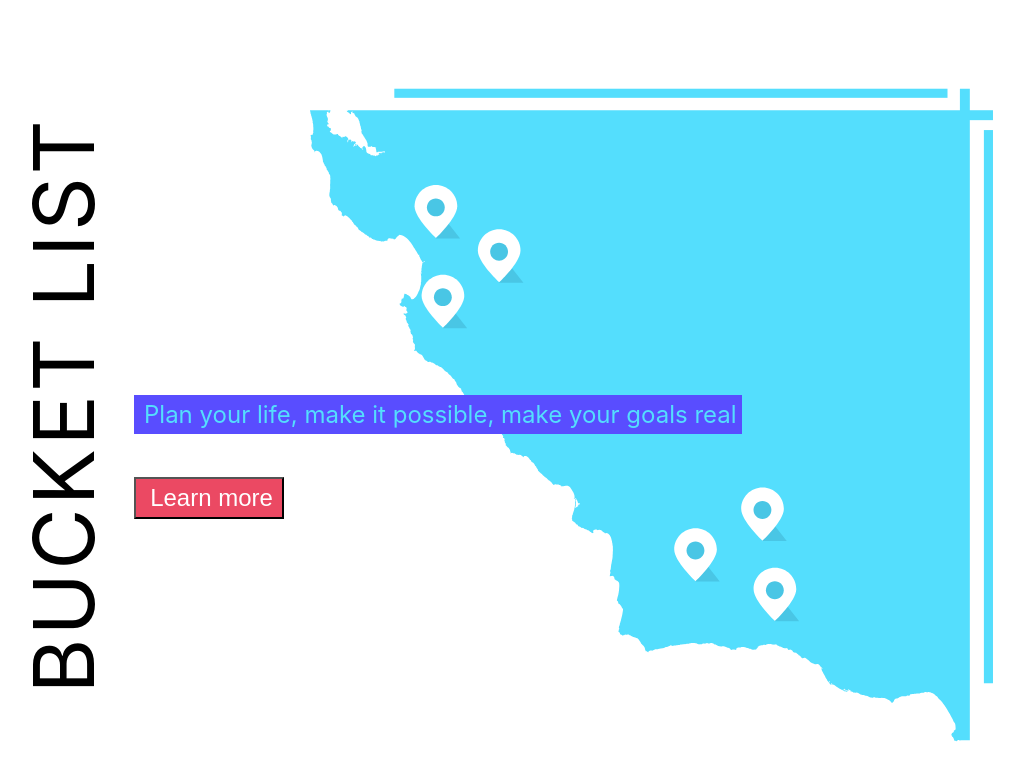
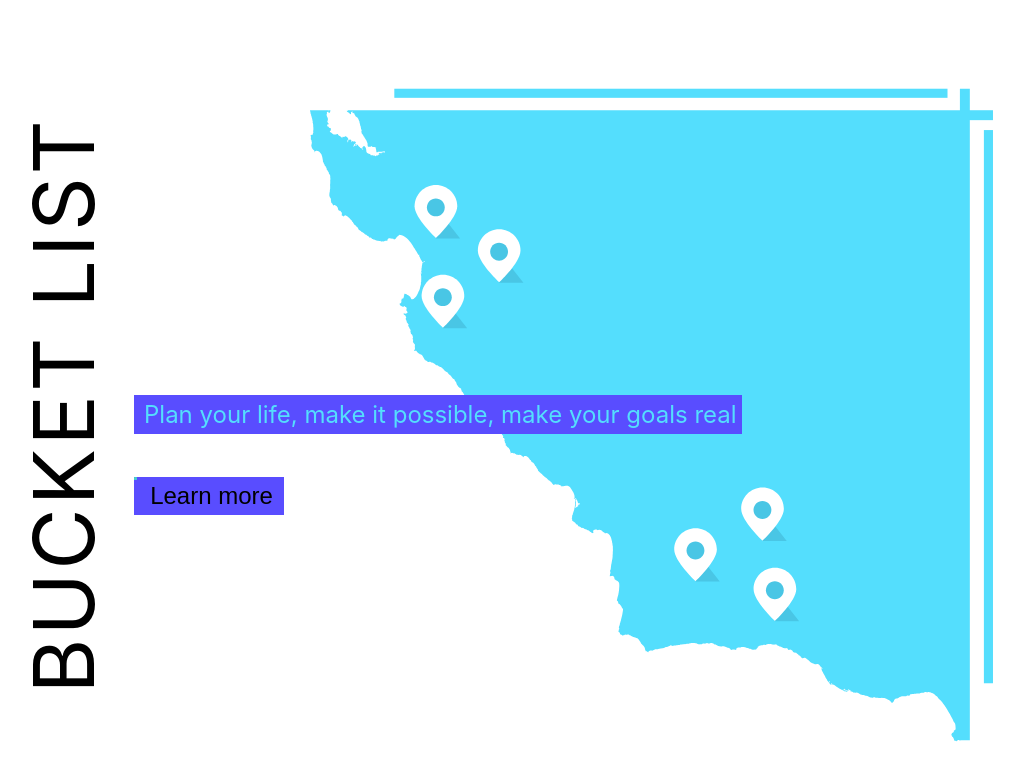
Before and after one commit to Bucket-List-Planner/FE, a React app: page / in a window 1280 px wide. Shown: the top 780 px of the page, without its empty margins (137-1161 px from the left). Built offline with nearby package versions, Linux system fonts and the light colour scheme.

Commit message:
btn in proccess

```diff
--- a/package.json
+++ b/package.json
@@ -43,6 +43,7 @@
     "webpack-merge": "^4.2.2"
   },
   "dependencies": {
+    "gsap": "^3.2.6",
     "react": "^16.13.1",
     "react-dom": "^16.13.1",
     "styled-components": "^5.1.0"
--- /dev/null
+++ b/src/components/Buttons/Button.tsx
@@ -0,0 +1,108 @@
+import React, {MouseEvent} from 'react'
+import styled from 'styled-components'
+import { TweenMax, TimelineMax, Linear } from "gsap";
+
+const Btn = styled.button<Props>`
+    background: ${props => props.primary ? props.theme.primary : props.secondary ? props.theme.secondary : props.bg};
+    color: ${props => props.color};
+    outline: none;
+    border: none;
+    cursor: pointer;
+    /* overflow: hidden; */
+    position: relative;
+    &:hover{
+        filter: hue-rotate(30);
+    }
+    .svg{
+        height: 100%;
+        pointer-events: none;
+        width: 100%;
+        position: absolute;
+        top: 0;
+        left: 0;
+        z-index: 0;
+    }
+    & * {
+        pointer-events: none;
+    }
+`
+
+type Props = {
+    color: string,
+    bg: string,
+    primary: boolean,
+    secondary: boolean,
+}
+
+type circle = SVGCircleElement | null
+
+class Button extends React.Component<Partial<Props>>{
+    circle1: circle
+    circle2: circle
+    circle3: circle
+
+    constructor(props: Props){
+        super(props)
+        this.circle1 = null
+        this.circle2 = null
+        this.circle3 = null
+    }
+
+    componentDidMount(){
+        // TweenMax.set([this.circle1, this.circle2, this.circle3], {
+        //     visibility: 'visible'
+        // })
+    }
+
+    rippleEffect = (event: MouseEvent<HTMLButtonElement>) =>{
+        event.preventDefault();
+        //   console.log(" x: event.pageX, y: event.pageY, ", event)
+        // this.circle1 && TweenMax.fromTo(this.circle1, 2 ,{scale: 0, autoAlpha:1, transformOrigin: "center center"}, {  scale: 1.5, autoAlpha: 0, repeat: 0});
+        // this.circle2 && TweenMax.fromTo(this.circle2, 2 ,{scale: 0, autoAlpha:1, transformOrigin: "center center"}, {  scale: 1, autoAlpha: 0, repeat: 0, delay: 0.5,});
+        // this.circle3 && TweenMax.fromTo(this.circle3, 2 ,{scale: 0, autoAlpha:1, transformOrigin: "center center"}, { scale: 0.5, autoAlpha: 0, repeat: 0, delay: 1});
+        var tl           = new TimelineMax(),
+        x            = event.nativeEvent.offsetX, // value from the mouse pointer to the padding edge of the target node
+        y            = event.nativeEvent.offsetY,
+        w            = event.currentTarget.offsetWidth,
+        h            = event.currentTarget.offsetHeight,
+        offsetX      = Math.abs( (w / 2) - x ),
+        offsetY      = Math.abs( (h / 2) - y),
+        deltaX       = (w / 2) + offsetX,
+        deltaY       = (h / 2) + offsetY,
+        scale_ratio  = Math.sqrt(Math.pow(deltaX, 2) + Math.pow(deltaY, 2));
+// e.clientX - labelElement.left - (label.width / 2)
+        console.log("scalo ratio ", x, y, w, h, offsetX, offsetY)
+
+        scale_ratio
+        && tl.fromTo(this.circle1, 0.50, {x: x, y: y, transformOrigin: "center center", scale: 0, autoAlpha:1,}, {scale: scale_ratio, autoAlpha: 0, repeat: 0, delay: 0})
+        // && tl.fromTo(this.circle2, 0.50, {x: x,y: y,transformOrigin: "center center", scale: 0, autoAlpha:1,}, {scale: scale_ratio / 2,autoAlpha: 0,});
+    }
+
+    render(){
+        let children = this.props.children,
+            color = this.props.color || 'black',
+            bg = this.props.bg || 'white',
+            primary = this.props.primary || false,
+            secondary = this.props.secondary || false
+
+        return(
+            <Btn color={color}
+                primary={primary}
+                secondary={secondary}
+                bg={bg}
+                onClick={this.rippleEffect}
+            >
+                <div className="svg" aria-hidden="true">
+                    <svg id="circles" xmlns="http://www.w3.org/2000/svg" viewBox="0 0 100 100"  focusable="false" >
+                        <circle id="circle1" ref={c => this.circle1 = c} cx="1" cy="1" r="1" fill="MediumTurquoise"/>
+                        <circle id="circle2" ref={c => this.circle2 = c} cx="1" cy="1" r="1" fill="MediumTurquoise"/>
+                        <circle id="circle3" ref={c => this.circle3 = c} cx="1" cy="1" r="1" fill="MediumTurquoise"/>
+                    </svg>
+               </div>
+                {children}
+            </Btn>
+        )
+    }
+}
+
+export default Button
--- a/src/components/Home/Hero.tsx
+++ b/src/components/Home/Hero.tsx
@@ -4,6 +4,7 @@ import styled from 'styled-components'
 // components
 import Map from './Map'
 import Typography from '../Typography/Typography'
+import Button from '../Buttons/Button'
 
 const Main = styled.div`
     min-width: 280px;
@@ -35,8 +36,6 @@ const Main = styled.div`
         align-self: flex-start;
         justify-content: flex-start;
         width: 150px;
-        background: ${props => props.theme.contrast};
-        color: white;
         padding: 5px 5px 5px 10px;
         margin: 0 20px 10px 20px;
     }
@@ -71,14 +70,12 @@ const Hero:FunctionComponent = () => {
             >
                 Plan your life, make it possible, make your goals real
             </Typography>
-            <button>
-                <Typography
-                    variant={'p'}
-                    color="white"
-                >
+
+            <Button primary>
+                <Typography variant={'p'} color="black">
                     Learn more
                 </Typography>
-            </button>
+            </Button>
 
             <div className="map">
                 <Map />
--- a/tsconfig.json
+++ b/tsconfig.json
@@ -1,6 +1,6 @@
 {
     "compilerOptions": {
-        "target": "es5",
+        "target": "es6",
         "module": "esnext",
         "lib": [
         "dom",
```
Also changed, not shown: 2 other files (tests, documents, lock files or other folders).
